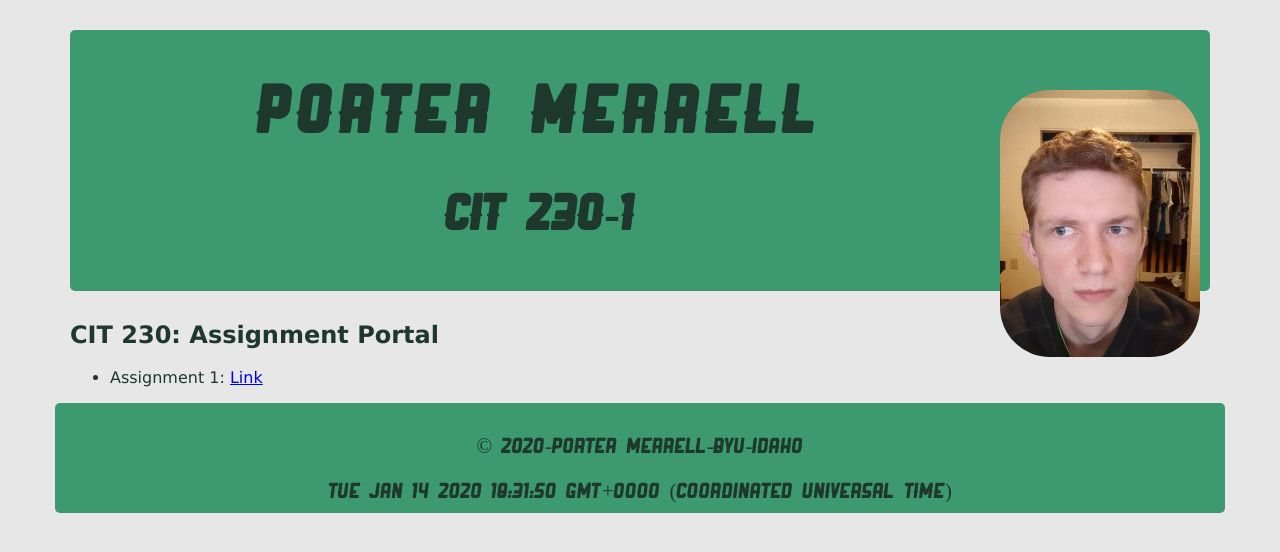
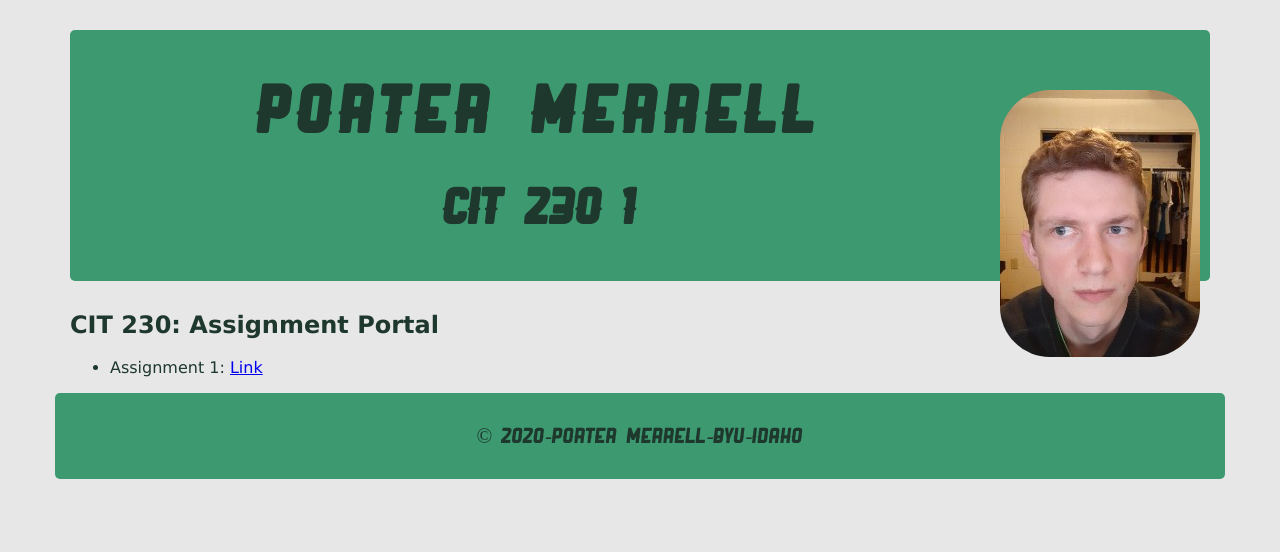
Before and after one commit to Jingdobi/Jingdobi.github.io, a plain HTML site: page index.html in a window 1280 px wide. Drawn offline with Linux system fonts and the light colour scheme.

Commit message:
initial commit

```diff
--- a/Scripts/currentDate.js
+++ b/Scripts/currentDate.js
@@ -5,4 +5,3 @@ let currentYear = currentDate.getFullYear();
 console.log(currentYear);
 
 document.getElementById("currentYear").innerHTML = currentYear;
-document.getElementById("currentDate").innerHTML = currentDate;
--- a/index.html
+++ b/index.html
@@ -13,7 +13,7 @@
             <div class="card">
             </div>
             <h1>Porter Merrell</h1>
-            <h2>CIT 230-1</h2>
+            <h2>CIT 230 1</h2>
         </div>
     </header>
     <main>
```
